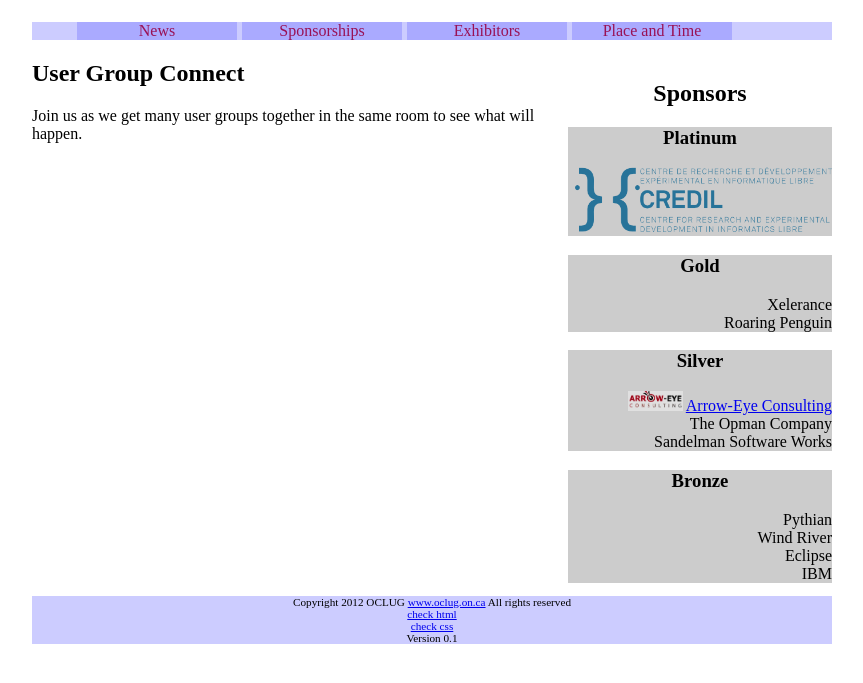
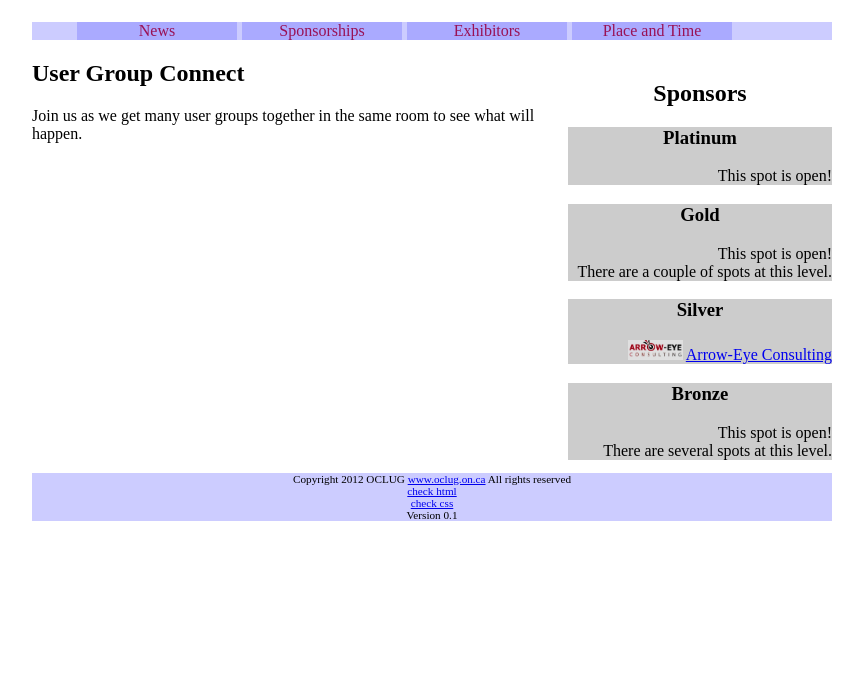
Before and after one commit to bjb/ugconnect, a Django app: page /publicpages/index/ in a window 1280 px wide. Shown: the part 58-741 px from the top of the page, without its empty margins (208-1071 px from the left). Run offline with Django 3.2, Linux system fonts and the light colour scheme; parts of the project's set-up code (start-up, migrations or seed data) failed here and were passed over.

Commit message:
remove fake sponsors

```diff
--- a/publicpages/templates/sidebar.html
+++ b/publicpages/templates/sidebar.html
@@ -6,17 +6,15 @@
     <h3>Platinum</h3>
     <ul>
       <li>
-        <a href="http://www.credil.org">
-          <img class="platinum" src="/osf-static/images/CREDIL-F.jpg" alt="CREDIL logo" />
-        </a>
+        This spot is open!
       </li>
     </ul>
   </div>
   <div class="gold-div sponsor-div">
     <h3>Gold</h3>
     <ul>
-      <li>Xelerance</li>
-      <li>Roaring Penguin</li>
+      <li>This spot is open!</li>
+      <li>There are a couple of spots at this level.</li>
     </ul>
   </div>
   <div class="silver-div sponsor-div">
@@ -28,17 +26,13 @@
           Arrow-Eye Consulting
         </a>
       </li>
-      <li>The Opman Company</li>
-      <li>Sandelman Software Works</li>
     </ul>
   </div>
   <div class="bronze-div sponsor-div">
     <h3>Bronze</h3>
     <ul>
-      <li>Pythian</li>
-      <li>Wind River</li>
-      <li>Eclipse</li>
-      <li>IBM</li>
+      <li>This spot is open!</li>
+      <li>There are several spots at this level.</li>
     </ul>
   </div>
 </div>
```
